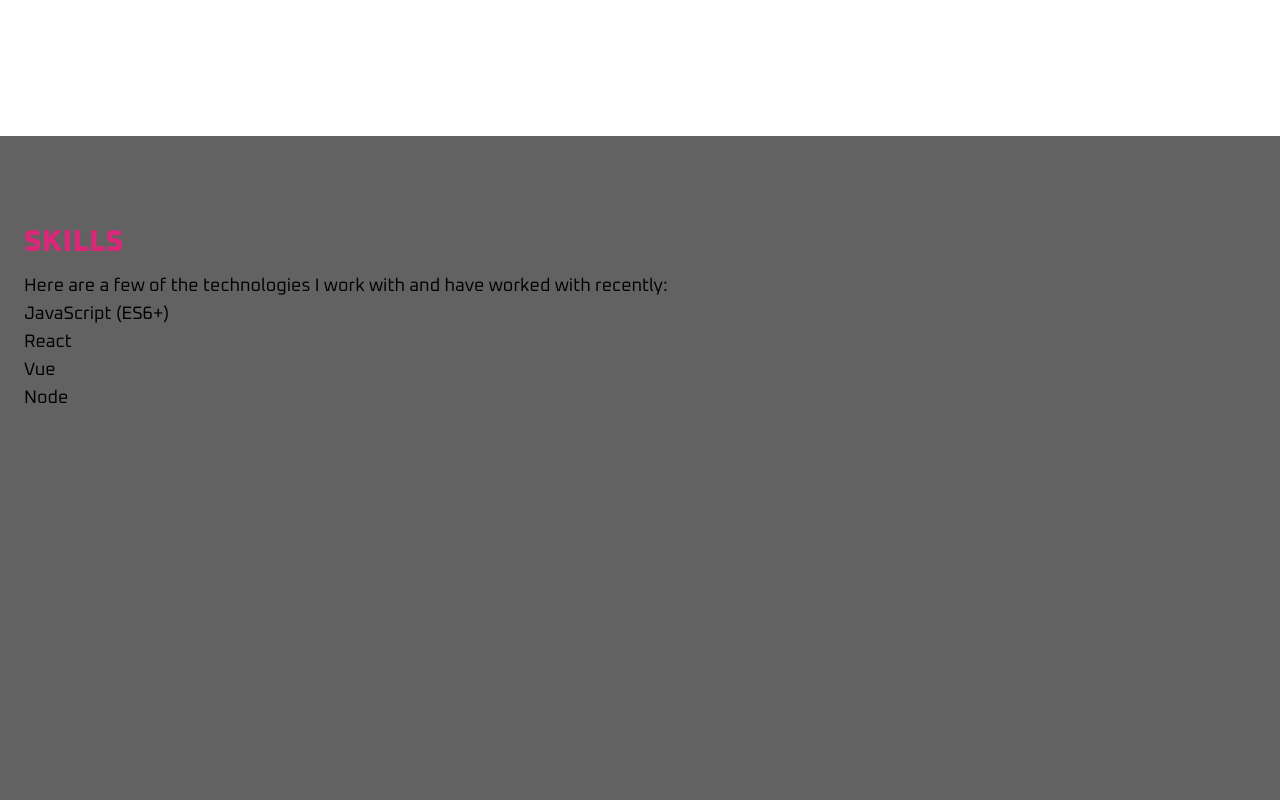
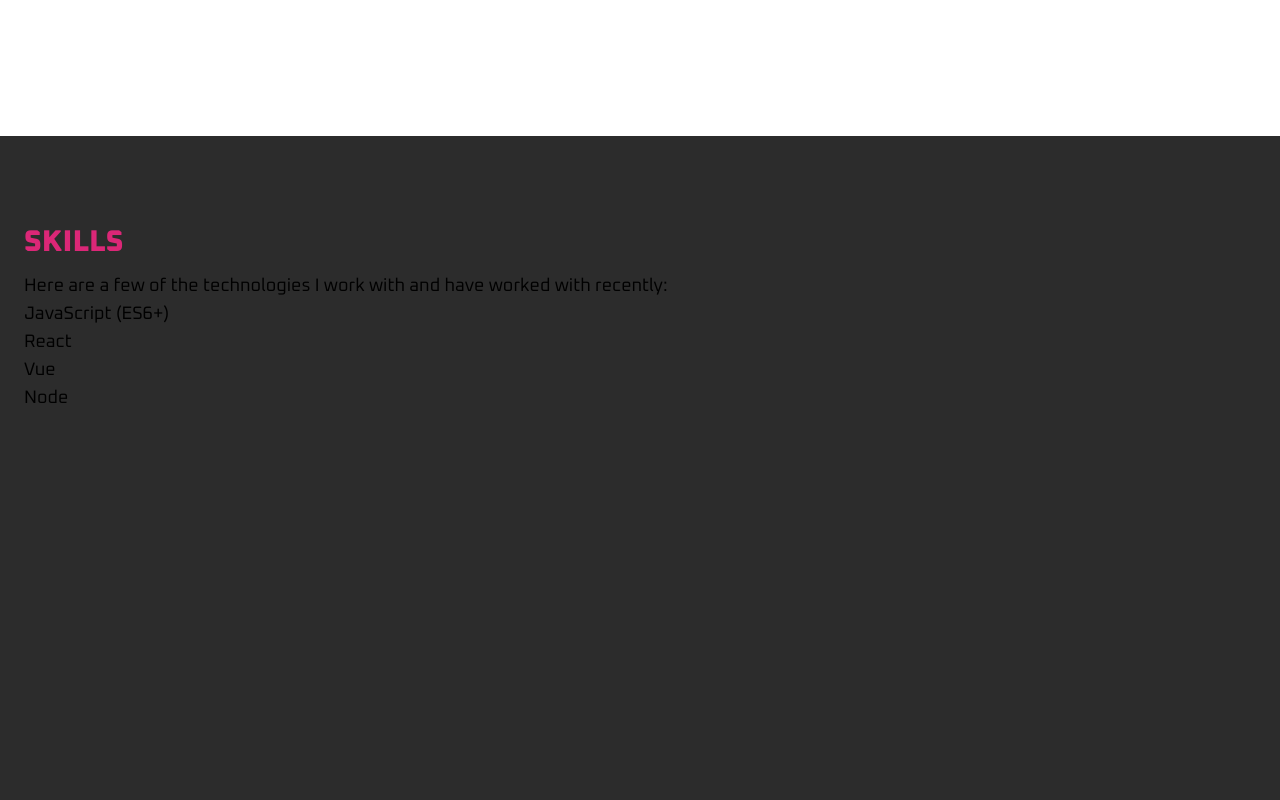
Before and after one commit to frederikagger/frederikagger.tech, a Next.js app: page / in a window 1280 px wide. Shown: the part 1540-2340 px from the top of the page. Built offline with nearby package versions, Linux system fonts and the light colour scheme.

Commit message:
adding colors abd fonts

```diff
--- a/tailwind.config.js
+++ b/tailwind.config.js
@@ -4,7 +4,9 @@ module.exports = {
   theme: {
     colors: {
       darkred: '#DB2777',
-      darkgrey: '#626262',
+      darkgrey: '#2c2c2c',
+      lightgrey: '#5c5c5c',
+      blue: '#2777DB',
       white: '#ffff'
     },
     fontFamily: {
@@ -50,7 +52,8 @@ module.exports = {
         '20/20': '100%'
       },
       fontFamily: {
-        body: ['Oxanium', 'ui-sans-serif', 'system-ui']
+        body: ['Roboto', 'ui-sans-serif', 'system-ui'],
+        header: ['Oxanium']
       },
       keyframes: {
         wave: {
```
